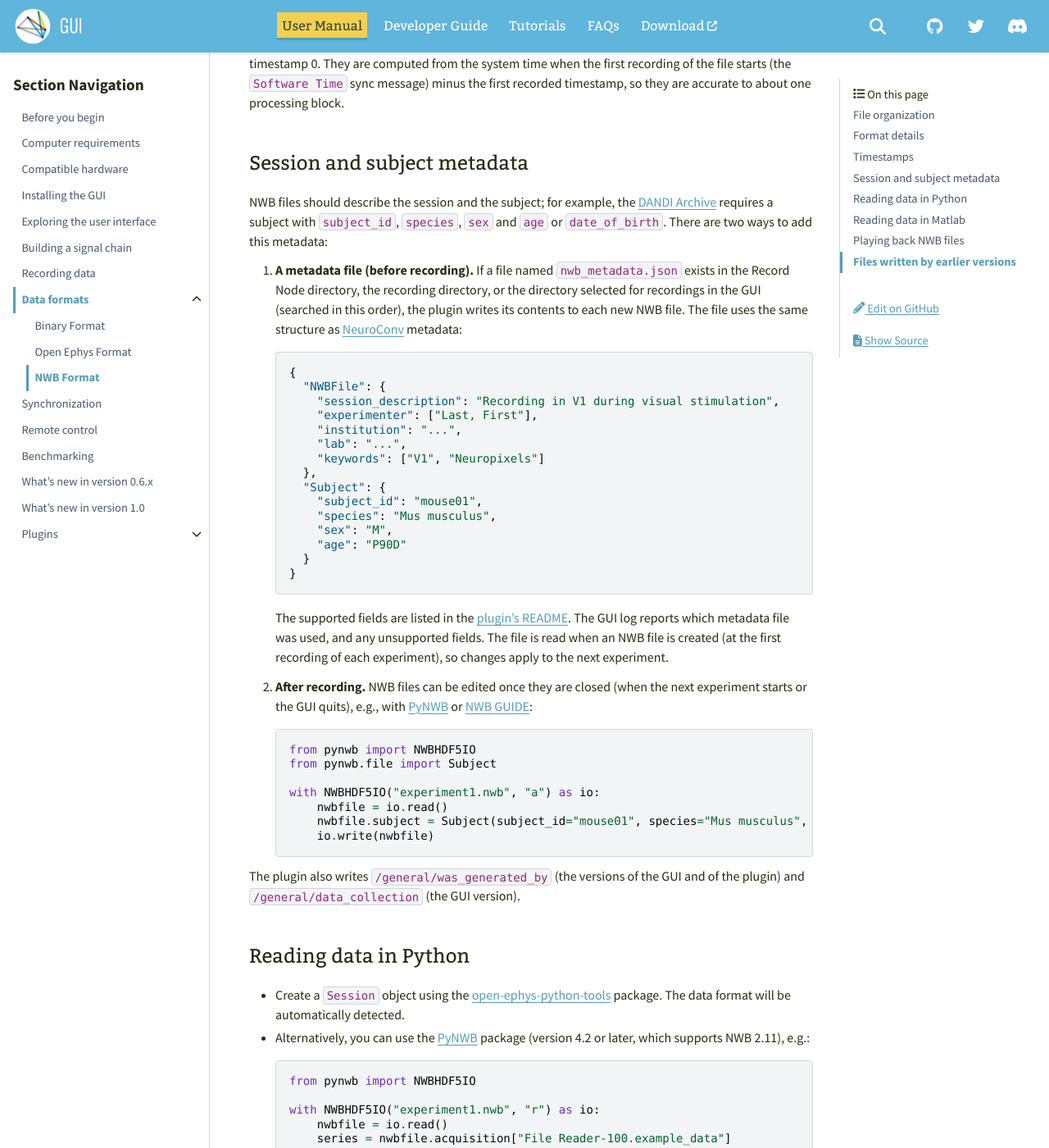
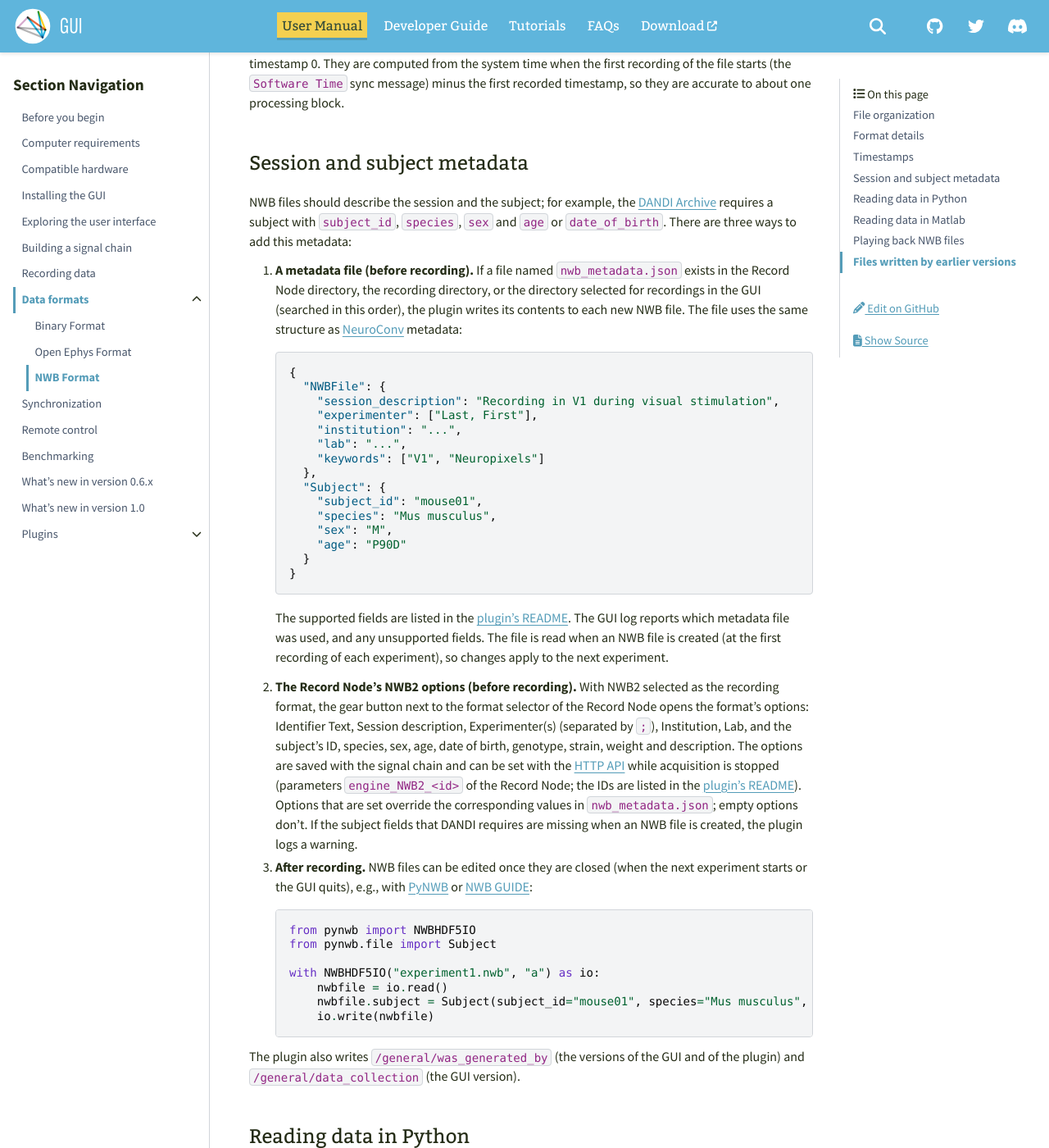
Before and after one commit to open-ephys/gui-docs, a Sphinx documentation site: the page built from source/User-Manual/Data-formats/NWB-format.rst, in a window 1280 px wide and 1400 px high, scrolled down 5145 px. Shown: the whole window at 82% size. Built offline with Sphinx 7.4.7 and the PyData theme 0.15.4, drawn with Linux system fonts in a browser that asks for light colours.

Commit message:
Describe the Record Node's NWB2 options for session and subject metadata
Co-Authored-By: Claude Opus 5.5 <noreply@anthropic.com>

```diff
--- a/source/User-Manual/Data-formats/NWB-format.rst
+++ b/source/User-Manual/Data-formats/NWB-format.rst
@@ -155,7 +155,7 @@ Timestamps are the GUI's synchronized timestamps, as in the :ref:`binaryformat`:
 Session and subject metadata
 #############################
 
-NWB files should describe the session and the subject; for example, the `DANDI Archive <https://dandiarchive.org>`__ requires a subject with :code:`subject_id`, :code:`species`, :code:`sex` and :code:`age` or :code:`date_of_birth`. There are two ways to add this metadata:
+NWB files should describe the session and the subject; for example, the `DANDI Archive <https://dandiarchive.org>`__ requires a subject with :code:`subject_id`, :code:`species`, :code:`sex` and :code:`age` or :code:`date_of_birth`. There are three ways to add this metadata:
 
 1. **A metadata file (before recording).** If a file named :code:`nwb_metadata.json` exists in the Record Node directory, the recording directory, or the directory selected for recordings in the GUI (searched in this order), the plugin writes its contents to each new NWB file. The file uses the same structure as `NeuroConv <https://neuroconv.readthedocs.io>`__ metadata:
 
@@ -179,7 +179,9 @@ NWB files should describe the session and the subject; for example, the `DANDI A
 
    The supported fields are listed in the `plugin's README <https://github.com/open-ephys-plugins/nwb-format#session-and-subject-metadata>`__. The GUI log reports which metadata file was used, and any unsupported fields. The file is read when an NWB file is created (at the first recording of each experiment), so changes apply to the next experiment.
 
-2. **After recording.** NWB files can be edited once they are closed (when the next experiment starts or the GUI quits), e.g., with `PyNWB <https://pynwb.readthedocs.io>`__ or `NWB GUIDE <https://nwb-guide.readthedocs.io>`__:
+2. **The Record Node's NWB2 options (before recording).** With NWB2 selected as the recording format, the gear button next to the format selector of the Record Node opens the format's options: Identifier Text, Session description, Experimenter(s) (separated by :code:`;`), Institution, Lab, and the subject's ID, species, sex, age, date of birth, genotype, strain, weight and description. The options are saved with the signal chain and can be set with the :ref:`HTTP API <remotecontrol>` while acquisition is stopped (parameters :code:`engine_NWB2_<id>` of the Record Node; the IDs are listed in the `plugin's README <https://github.com/open-ephys-plugins/nwb-format#session-and-subject-metadata>`__). Options that are set override the corresponding values in :code:`nwb_metadata.json`; empty options don't. If the subject fields that DANDI requires are missing when an NWB file is created, the plugin logs a warning.
+
+3. **After recording.** NWB files can be edited once they are closed (when the next experiment starts or the GUI quits), e.g., with `PyNWB <https://pynwb.readthedocs.io>`__ or `NWB GUIDE <https://nwb-guide.readthedocs.io>`__:
 
    .. code-block:: python
 
```
